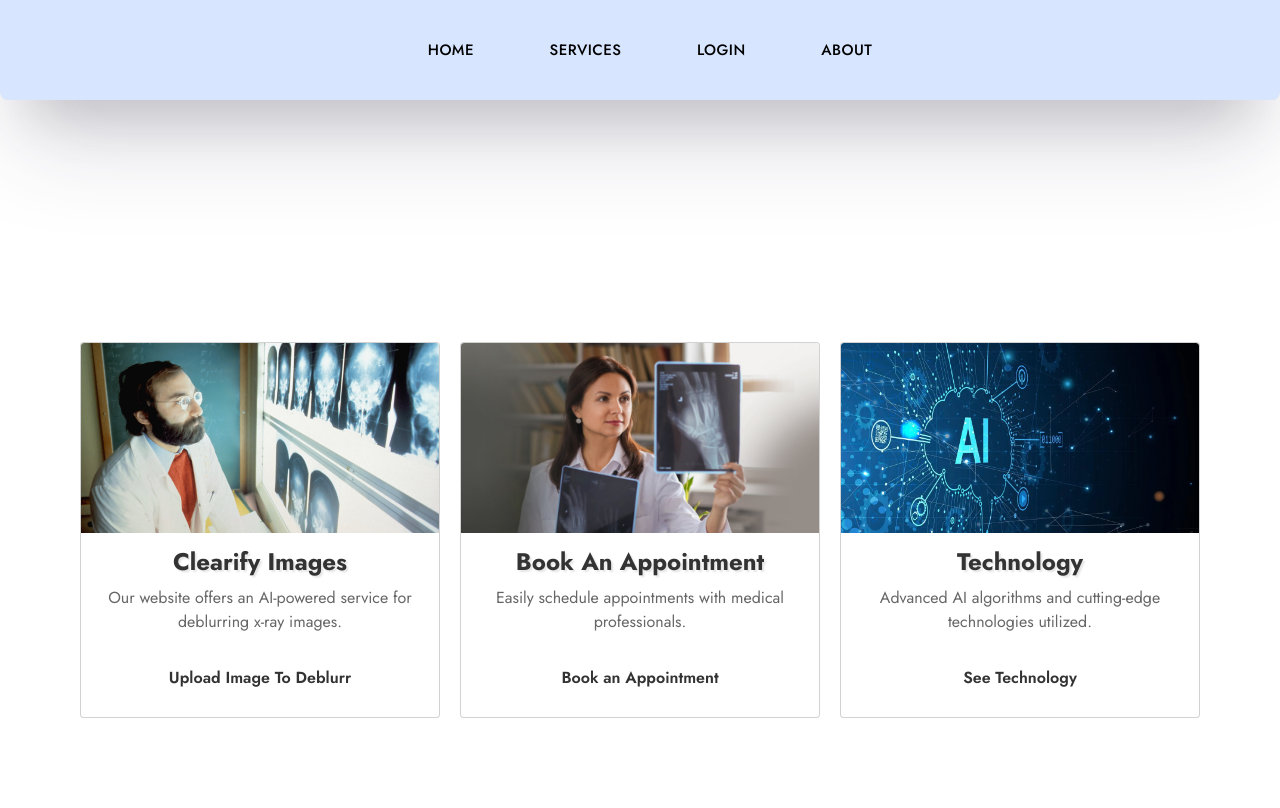
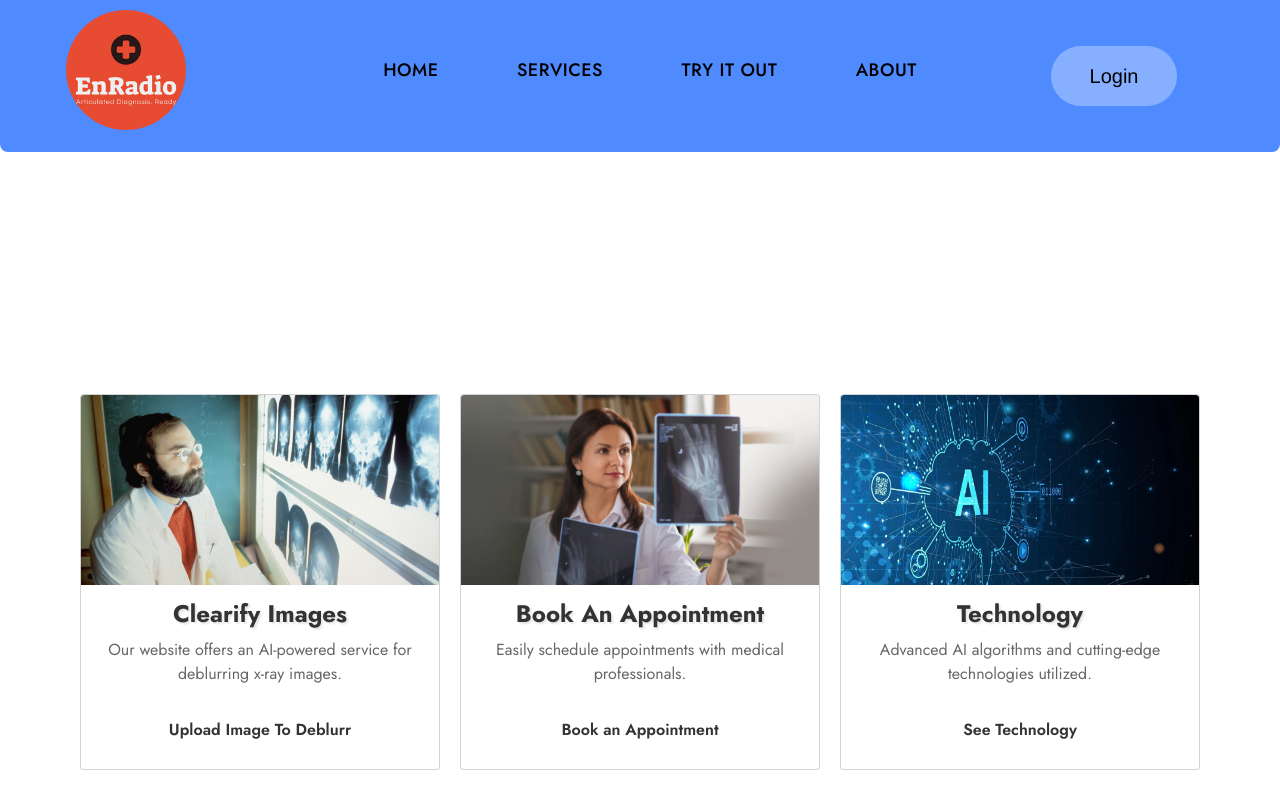
Before and after one commit to Abhiram-Deshpande/EnRadio, a React (Create React App) app in the folder project-frontend/: page /service in a window 1280 px wide. Shown: the top 808 px of the page. Built offline with nearby package versions, Linux system fonts and the light colour scheme; the HTML template or start-up script is replaced by a standard one.

Commit message:
Bug fix: <NavBar> Working properly

```diff
--- /dev/null
+++ b/project-frontend/src/components/Navbar/ButtonStyles.css
@@ -0,0 +1,17 @@
+#loginButton{
+    background-color: #87afff;
+    border-radius:30px;
+    border-color: transparent;
+    width: 40%;
+    height: 60px;
+}
+#loginButton:hover{
+    cursor: pointer;
+    border-color: #6e9cf8;
+    background-color: white;
+}
+.navigationLinkStyle{
+    font-size: 15px;
+    color:black;
+    font-weight:500;
+}
--- a/project-frontend/src/components/Navbar/Navbar.js
+++ b/project-frontend/src/components/Navbar/Navbar.js
@@ -2,6 +2,8 @@ import React, { useState } from "react";
 import "./navbar.css";
 import { GiHamburgerMenu } from "react-icons/gi";
 import website_logo from '../../image/website-logo.jpg'
+import button_style from './ButtonStyles.css'
+import image from '../../image/website-logo.jpg'
 
 // React material Ui Button
 import Button from '@material-ui/core/Button';
@@ -10,68 +12,60 @@ import { NavLink } from "react-router-dom";
 
 const Navbar = () => {
   const [showMediaIcons, setShowMediaIcons] = useState(false);
+  const linkButtonStyle=
+  {
+    fontSize: '18px',
+    color:"black",
+    fontWeight:"500",
+    padding:"12px"
+}
   return (
     <>
       <nav className="main-nav">
-        <div className="logo">
+        <div className="logo-container">
         <NavLink to="/">
+          <img className="website-logo" src={image} alt="Something went wrong"/>
         </NavLink>
         </div>
-
-        <div
-          className={
-            showMediaIcons ? "menu-link mobile-menu-link" : "menu-link"
-          }
-        >
+        <div className={showMediaIcons ? "menu-link mobile-menu-link" : "menu-link"}>
           <ul>
             <li >
-              <NavLink to="/"><Button variant="primary" size="large" style={{fontSize: '15px',color:"black",fontWeight:"500"}}>Home</Button></NavLink>
+              <NavLink to="/"><Button variant="primary" size="large" style={linkButtonStyle}>Home</Button></NavLink>
             </li>
 
             <li className="">
-              <NavLink to="/service"><Button variant="primary" size="large" style={{fontSize: '15px',color:"black",fontWeight:"500" }}>Services</Button></NavLink>
-
-            </li>
-            <li className="">
-              <NavLink to="/login"><Button variant="primary" size="large" style={{fontSize: '15px',color:"black",fontWeight:"500"}}>LOGIN</Button></NavLink>
-
+              <NavLink to="/service">
+                <Button variant="primary" size="large" style={linkButtonStyle}>
+                  Services
+                </Button>
+              </NavLink>
             </li>
 
             <li className="">
-              <NavLink to="/about"><Button variant="primary" size="large" style={{fontSize: '15px',color:"black",fontWeight:"500"}}>ABOUT</Button></NavLink>
-
+              <NavLink to="/try-it-out">
+                <Button variant="primary" size="large" style={linkButtonStyle}>
+                  Try it Out
+                </Button>
+              </NavLink>
             </li>
 
-          </ul>
-        </div>
-
-        <div className="social-media">
-          <ul className="social-media-desktop">
-            <li>
-              <a href="https://www.instagram.com/" target="avishkar">
-                <img href="%PUBLIC_URL%/svg/instagram-svg.svg"></img>
-              </a>
-            </li>
-            <li>
-              <a
-                href="https://www.youtube.com/watch?v=ES1XZ-N6w3A&ab_channel=NischayMalhan"
-                target="_avishkar"
-              >
-              </a>
+            <li className="">
+              <NavLink to="/about">
+                <Button variant="primary" size="large" style={linkButtonStyle}>
+                  ABOUT
+                </Button>
+              </NavLink>
             </li>
           </ul>
 
-          <div className="hamburger-menu">
-            <a href="#" onClick={() => setShowMediaIcons(!showMediaIcons)}>
-              <GiHamburgerMenu />
-            </a>
-          </div>
-
+        </div>
+        <div class="loginButton-container">
+        <button style={button_style.loginButton} id="loginButton" >
+          <NavLink to="/login"></NavLink>
+          Login
+        </button>
         </div>
       </nav>
-
-
-
     </>
   );
 };
--- a/project-frontend/src/components/Navbar/navbar.css
+++ b/project-frontend/src/components/Navbar/navbar.css
@@ -20,30 +20,22 @@ li {
   list-style: none;
 }
 
+.main-nav {
+  width: 100%;
+  padding: 8px;
+  display: grid;
+  background-color: #4f8aff;
+  border-bottom-left-radius: 8px;
+  border-bottom-right-radius: 8px;
+  grid-template-columns:1fr 2fr 1fr;
+}
 
 
-.main-nav {
-  width: 100%;
-  height: 10rem;
-  display: grid;
-  background-color: #d8e5ff;
-  border-bottom-left-radius: 8px;
-  border-bottom-right-radius: 8px;
-  grid-template-columns: 10rem 1fr 2fr 1fr 10rem;
-  box-shadow: rgba(50, 50, 93, 0.25) 0px 50px 100px -20px,
-    rgba(0, 0, 0, 0.3) 0px 30px 60px -30px;
-}
-
-.logo {
-  display: grid;
-
+.menu-link {
   grid-column: 2/3;
-  justify-content: start;
-  align-items: center;
-}
-
-.menu-link {
-  grid-column: 3/4;
+  display: flex;
+  flex-direction: column;
+  justify-content: center;
 }
 
 .menu-link ul {
@@ -53,39 +45,18 @@ li {
   align-items: center;
 }
 
-.social-media {
-  grid-column: 4/5;
+.loginButton-container{
+  display: flex;
+  justify-content: center;
+  align-items: center;
 }
 
-.social-media ul {
-  height: 10rem;
-  display: grid;
-  grid-template-columns: 3fr repeat(3, 1fr);
-  align-items: center;
-  justify-content: flex-end;
-}
+#loginButton{
+  grid-column: 3/4;
+  font-size: 2rem;
+  font-family: 'Franklin Gothic Medium', 'Arial Narrow', Arial, sans-serif;
+  border-radius: 40px;
 
-.social-media ul li {
-  text-align: right;
-}
-
-.social-media ul li:first-child {
-  grid-column: 2/3;
-}
-
-
-
-.logo h2 {
-  font-size: 2.5rem;
-  font-weight: 400;
-  text-transform: uppercase;
-  background: -webkit-linear-gradient(#eee, #0162a7);
-  -webkit-background-clip: text;
-  -webkit-text-fill-color: transparent;
-}
-
-.logo h2 span {
-  font-size: 3.5rem;
 }
 
 .menu-link ul li {
@@ -94,23 +65,16 @@ li {
 
 .menu-link ul li a {
   text-transform: capitalize;
-  /* color: #0072c6; */
   color: black;
   transition: 0.5s;
 }
 .menu-link ul li:hover > a {
   transform-origin: left;
   color: black;
-  /* color: #0072c6; */
-  /* text-decoration: underline; */
   transition: 0.5s;
 }
 
-.social-media ul li {
-  font-size: 1.8rem;
-}
-
-.social-media .hamburger-menu {
+.hamburger-menu {
   display: none;
 }
 
@@ -134,34 +98,51 @@ li {
   text-align: center;
 }
 
+.glassy-button:hover {
 
-@media (max-width: 1080px) {
-  .main-nav {
-    height: 8rem;
-    grid-template-columns: 2rem 3fr 3fr 1fr 2rem;
-  }
+  background-color:#e6e6e6;
+  box-shadow: 0px 0px 10px rgba(75, 73, 73, 0.5);
 
-  .logo,
-  .menu-link ul,
-  .social-media ul {
-    height: 8rem;
-  }
 }
 
+/* For Glowing the logo */
+.shine-effect {
+  position: relative;
+}
+
+.shine-effect:hover::before {
+  content: "";
+  position: absolute;
+  top: -10px;
+  left: -10px;
+  width: calc(100% + 20px);
+  height: calc(100% + 20px);
+  background: linear-gradient(to bottom right, rgba(255,255,255,0.3), rgba(255,255,255,0.5), rgba(255,255,255,0.3));
+  z-index: 1;
+  animation: shine 1s infinite linear;
+}
+
+.logo-container{
+max-height: 80%;
+display: flex;
+margin: 8px;
+justify-content: center;
+align-items: center;
+}
+.website-logo{
+  border-radius: 50%;
+  height: 60%;
+  width: 60%;
+}
 
 @media (max-width: 998px) {
   .main-nav {
     height: 7rem;
-    grid-template-columns: 2rem 2fr 3fr 2rem 2rem;
+    grid-template-columns:1fr 2fr 1fr;
   }
 
   .menu-link {
     display: none;
-  }
-
-  .logo,
-  .social-media ul {
-    height: 7rem;
   }
 
   .mobile-menu-link {
@@ -195,20 +176,7 @@ li {
     transition-delay: 0.2s;
   }
 
-
-  .social-media .social-media-desktop {
-    height: 0;
-    display: none;
-  }
-
-  .social-media {
-    height: 7rem;
-    display: flex;
-    justify-self: end;
-    align-items: center;
-  }
-
-  .social-media .hamburger-menu {
+.hamburger-menu {
     display: block;
     font-size: 2.5rem;
   }
@@ -217,22 +185,10 @@ li {
 @media (max-width: 798px) {
   .main-nav {
     height: 6rem;
-    grid-template-columns: 1rem 2fr 1fr 1fr 1rem;
+    grid-template-columns:1fr 2fr 1fr;
   }
 
-  .logo,
-  .social-media ul {
-    height: 6rem;
-  }
-
-  .social-media {
-    height: 6rem;
-    display: flex;
-    justify-self: end;
-    align-items: center;
-  }
-
-  .social-media .hamburger-menu {
+  .hamburger-menu {
     display: block;
     font-size: 2.5rem;
   }
@@ -241,72 +197,14 @@ li {
 @media (max-width: 520px) {
   .main-nav {
     height: 6rem;
-    grid-template-columns: 1rem 4fr 1fr 1fr 1rem;
+    grid-template-columns:1fr 2fr 1fr;
   }
 
-  .logo,
-  .social-media ul {
-    height: 6rem;
-  }
-
-  .logo h2 {
-    font-size: 2rem;
-  }
-
-
-  .social-media .hamburger-menu {
+  .hamburger-menu {
     display: block;
     font-size: 2.5rem;
   }
-
-
-
   .hero-section h1 {
     font-size: 3.8rem;
   }
 }
-
-
-/* Navbar background */
-.main-nav{
-
-}
-
-
-/* Glassy button */
-.glassy-button {
-  color: #0162a7;
-  transition: all 0.3s ease-in-out;
-  padding: 5px;
-  border-radius: 20px;
-}
-
-.glassy-button:hover {
-
-  background-color:#e6e6e6;
-  box-shadow: 0px 0px 10px rgba(75, 73, 73, 0.5);
-
-}
-
-/* For Glowing the logo */
-.shine-effect {
-  position: relative;
-}
-
-.shine-effect:hover::before {
-  content: "";
-  position: absolute;
-  top: -10px;
-  left: -10px;
-  width: calc(100% + 20px);
-  height: calc(100% + 20px);
-  background: linear-gradient(to bottom right, rgba(255,255,255,0.3), rgba(255,255,255,0.5), rgba(255,255,255,0.3));
-  z-index: 1;
-  animation: shine 1s infinite linear;
-}
-
-.website-logo{
-  border-radius: 60%;
-  height: 60%;
-  width: 60%;
-}
```
